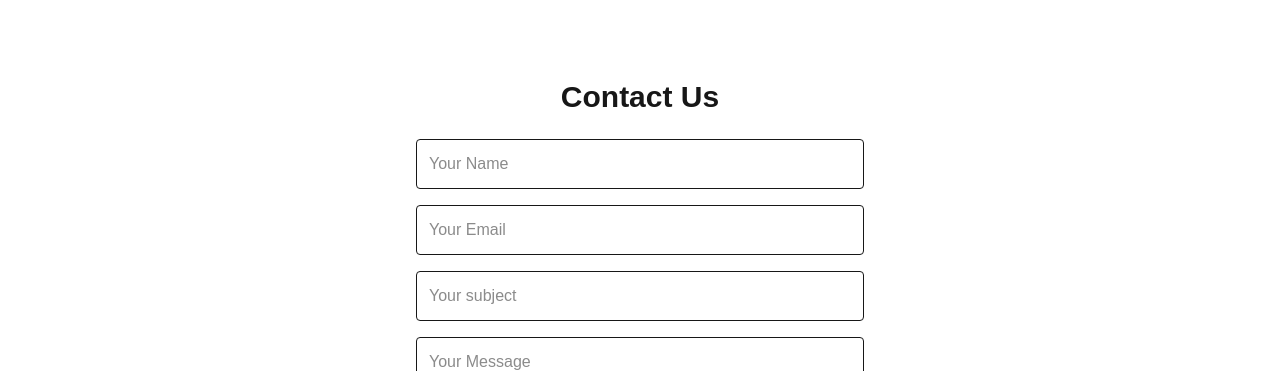
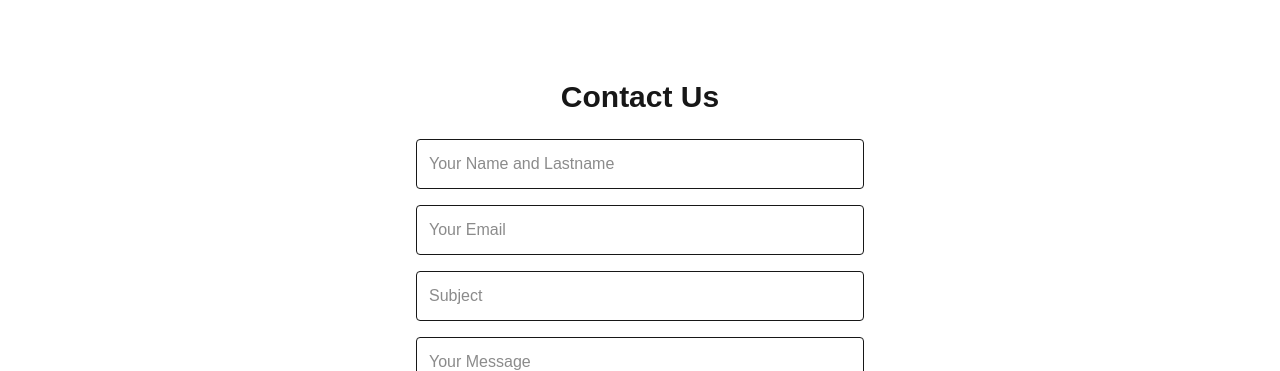
Before and after one commit to djordjevukosavljevic/YourOrtho, a Next.js app: page / in a window 1280 px wide. Shown: the part 4072-4443 px from the top of the page. Built offline with nearby package versions, Linux system fonts and the light colour scheme.

Commit message:
uncommited stuff

```diff
--- a/src/app/page.tsx
+++ b/src/app/page.tsx
@@ -86,7 +86,7 @@ export default function HomePage() {
         <form className="w-full max-w-md space-y-4">
           <input
             type="text"
-            placeholder="Your Name"
+            placeholder="Your Name and Lastname"
             className="w-full p-3 border rounded"
           />
           <input
@@ -96,7 +96,7 @@ export default function HomePage() {
           />
          <input
             type="text"
-            placeholder="Your subject"
+            placeholder="Subject"
             className="w-full p-3 border rounded"
          />
 
```
